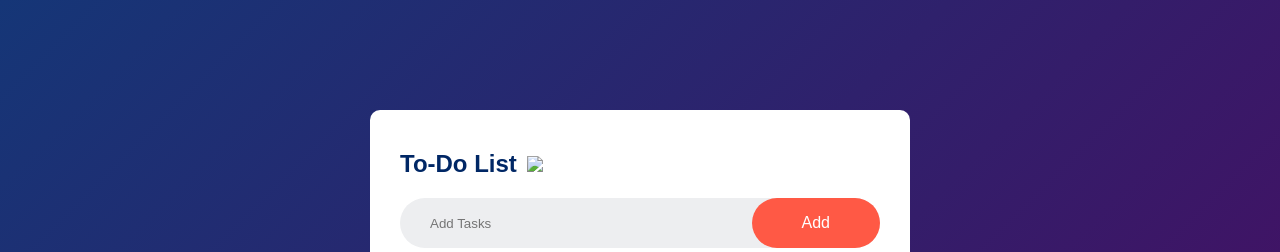
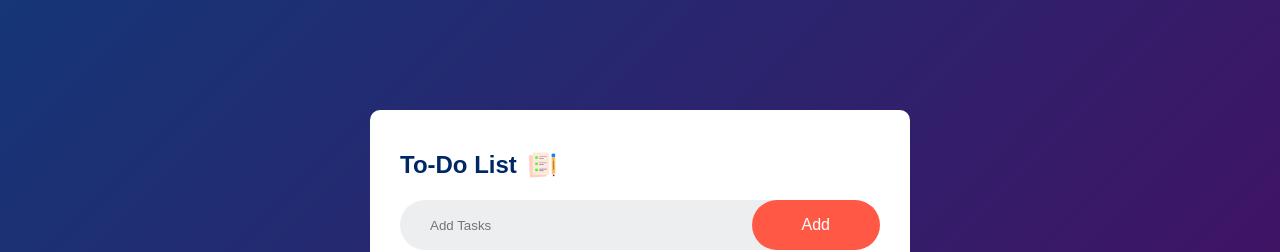
Before and after one commit to Vaibhavrajawat/to-do-list-app, a plain HTML site: page index.html in a window 1280 px wide. Shown: the top 252 px of the page. Drawn offline with Linux system fonts and the light colour scheme; the site is published under a folder, as on GitHub Pages, so addresses that start at the root find nothing.

Commit message:
Update index.html

```diff
--- a/index.html
+++ b/index.html
@@ -9,7 +9,7 @@
   <body>
     <div class="container">
       <div class="todo-app">
-        <h2>To-Do List <img src="/images/icon.png"></h2>
+        <h2>To-Do List <img src="images/icon.png"></h2>
         <div class="row">
           <input type="text" id="inputbox" placeholder="Add Tasks" />
           <button onclick="addTask();">Add</button>
```
